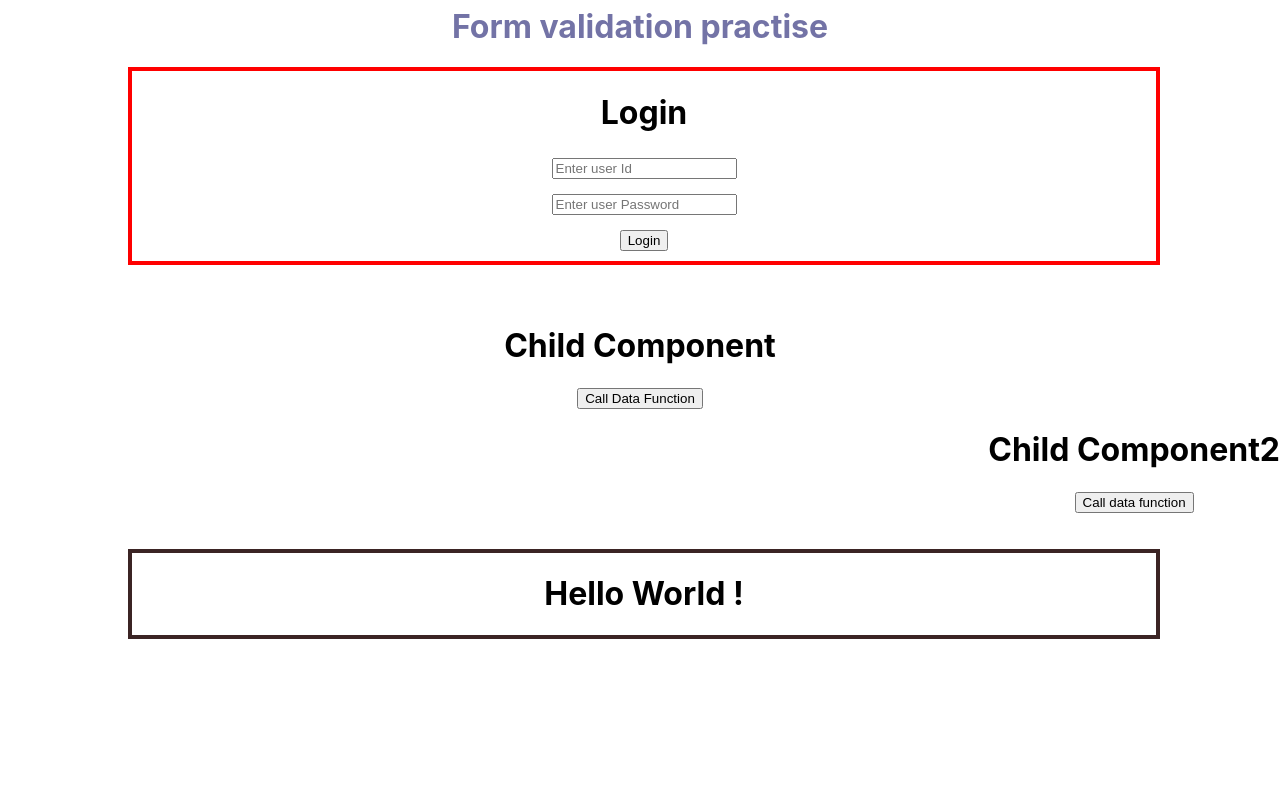
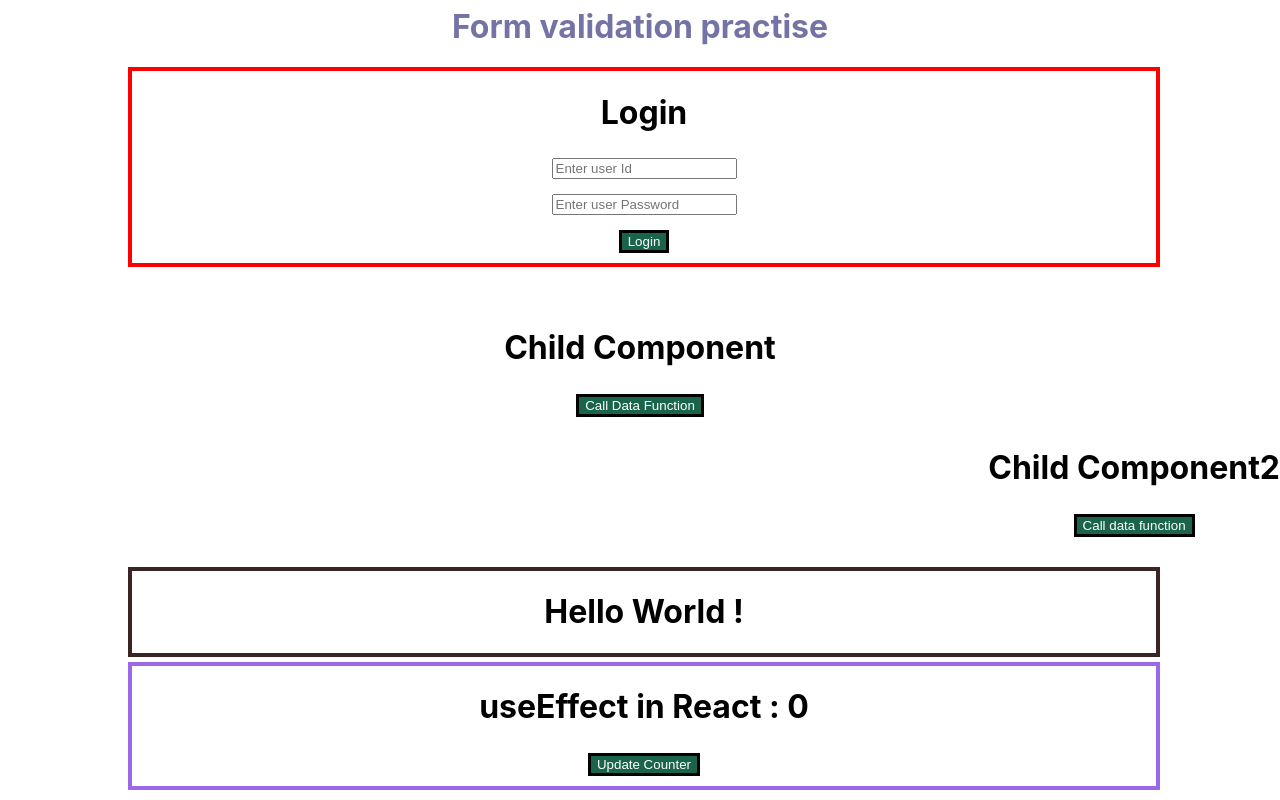
Before and after one commit to surendra960/Basic_form, a React (Create React App) app: page / in a window 1280 px wide. Shown: the part 466-1266 px from the top of the page. Before the commit the page ends 1105 px from the top, so only its background shows below. Built offline with nearby package versions, Linux system fonts and the light colour scheme.

Commit message:
use Effect Practice

```diff
--- a/src/App.css
+++ b/src/App.css
@@ -43,8 +43,7 @@
 .box{
   height: 100%;
   width: 80%;
-  margin-left: 10%
-  ;
+  margin-left: 10%;
   border: solid red 4px;
 }
 
@@ -59,3 +58,28 @@
   margin-left: 10%;
   border: solid rgb(59, 36, 36) 4px;
 }
+
+.classSuri{
+
+  height: 100%;
+  width: 80%;
+  margin-left: 10%;
+  border: solid rgb(156, 104, 234) 4px;
+  margin-top: 5px;
+  margin-bottom: 10px;
+}
+
+.btn{
+  /* height: 100%;
+  width: 80%;
+  margin-left: 10%;
+  border: solid rgb(156, 104, 234) 4px;
+  margin-top: 5px;
+  margin-bottom: 10px; */
+
+  border: solid black;
+  margin-top: 5px;
+  margin-bottom: 10px;
+  background-color: rgb(25, 100, 75);
+  color: white;
+}
--- a/src/App.js
+++ b/src/App.js
@@ -5,6 +5,7 @@ import BasicFormValidatio from './BasicFormValidatio';
 import PassFuctionAsProps from './PassFuctionAsProps';
 import Member from './Member';
 import Constructor from './Constructor';
+import UseEffectHook from './UseEffectHook';
 
 function App() {
   function getData(){
@@ -20,7 +21,10 @@ function App() {
         <Member data = {getData} />
       </div>
       <Constructor />
+      <UseEffectHook/>
+
     </div>
+
   );
 }
 
--- a/src/BasicFormValidatio.js
+++ b/src/BasicFormValidatio.js
@@ -58,7 +58,7 @@ function BasicFormValidatio() {
               placeholder="Enter user Password" onChange={passwordHandler}
             />{passErr?<span>User Not valid</span>:""}
           </div>
-          <button className="inputs" type="submit">Login</button>
+          <button  className="inputs btn" type="submit">Login</button>
         </form>
       </div>
       <br/><br />
--- a/src/Member.js
+++ b/src/Member.js
@@ -4,7 +4,7 @@ function Member(props) {
   return (
     <div style={{float : 'right' }}>
         <h1>Child Component2</h1>
-        <button onClick={props.data}>Call data function</button>
+        <button className='btn' onClick={props.data}>Call data function</button>
     </div>
   )
 }
--- a/src/PassFuctionAsProps.js
+++ b/src/PassFuctionAsProps.js
@@ -4,7 +4,7 @@ function PassFuctionAsProps(Props) {
   return (
     <div>
         <h1>Child Component</h1>
-        <button onClick={Props.data}>Call Data Function</button>
+        <button className='btn' onClick={Props.data}>Call Data Function</button>
     </div>
   )
 }
--- /dev/null
+++ b/src/UseEffectHook.js
@@ -0,0 +1,23 @@
+
+import react, {useEffect,useState} from 'react'
+
+function UseEffectHook() {
+    const [count, setCount] = useState(0);
+
+useEffect(()=>{
+    console.warn("useEffect");
+})
+
+// function callUpdate(){
+//     // let a= count;
+//     setCount(count+1);
+// }
+  return (
+    <div className="classSuri">
+        <h1>useEffect in React : { count}</h1>
+        <button className='btn' onClick={()=>setCount(count+1)}>Update Counter</button>
+    </div>
+  )
+}
+
+export default UseEffectHook
```
